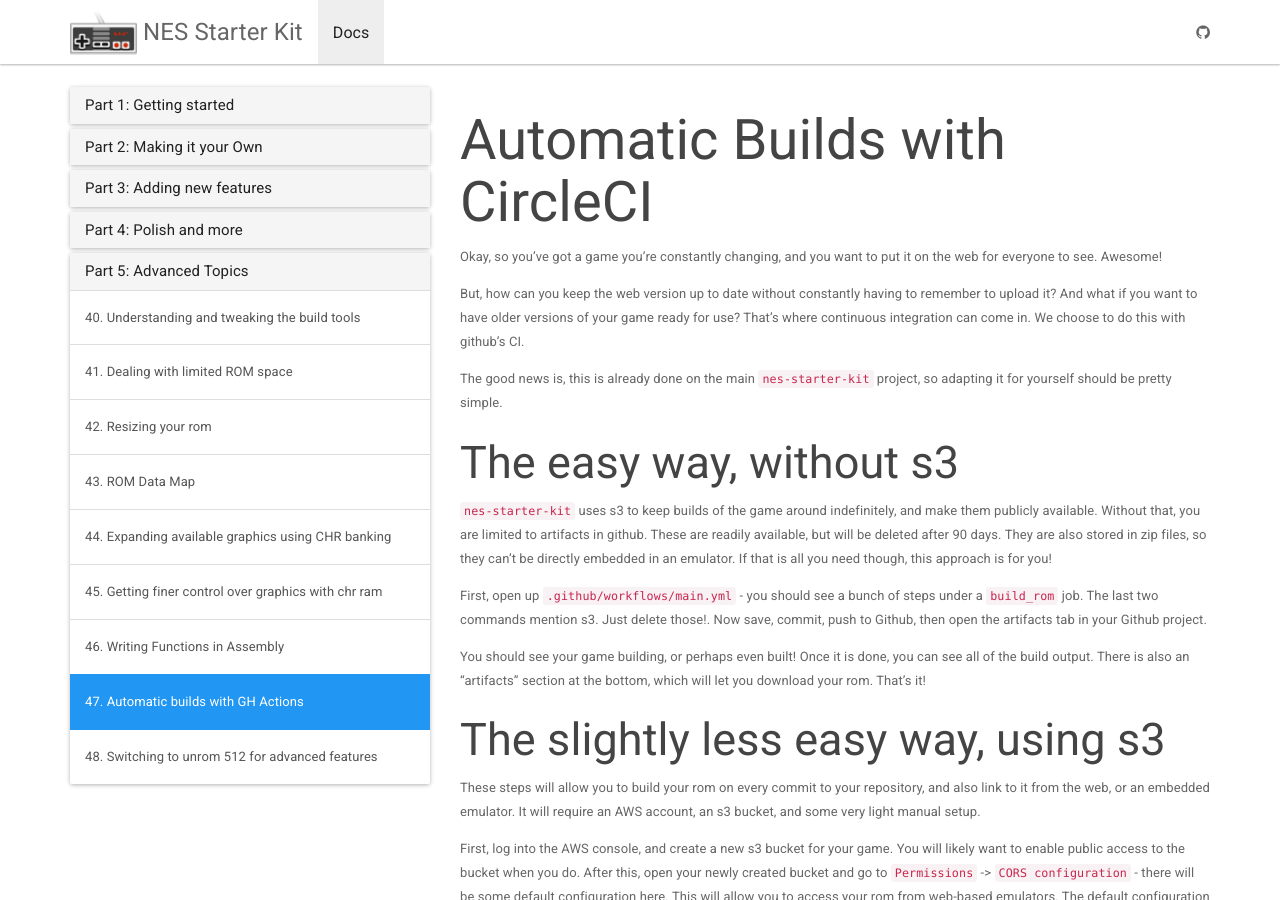
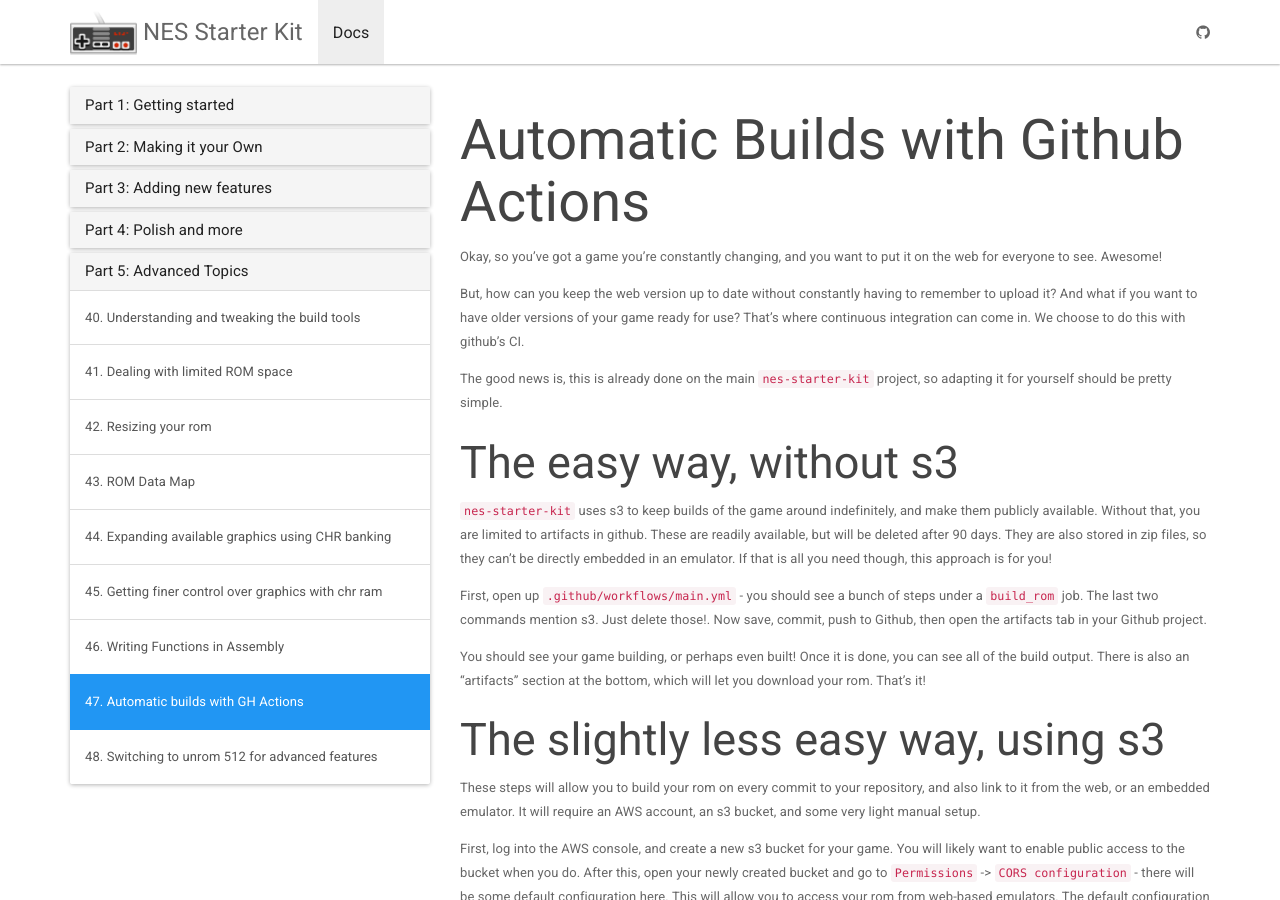
Before and after one commit to igwgames/nes-starter-kit, a Jekyll site: the page built from _docs/section_5/automatic_builds.md, in a window 1280 px wide and 900 px high. Built offline with Jekyll 4.4.1, drawn with Linux system fonts in a browser that asks for light colours; nearby versions of some CDN libraries; our own code applies the rules of GitHub Pages for plain Markdown files.

Commit message:
Automated documentation update

```diff
--- a/_docs/section_5/automatic_builds.md
+++ b/_docs/section_5/automatic_builds.md
@@ -1,8 +1,8 @@
 ---
-title: Automatic Builds with CircleCI
+title: Automatic Builds with Github Actions
 permalink: guide/section_5/automatic_builds.html
 ---
-# Automatic Builds with CircleCI
+# Automatic Builds with Github Actions
 
 Okay, so you've got a game you're constantly changing, and you want to put it on the web for everyone to see. Awesome!
 
```
